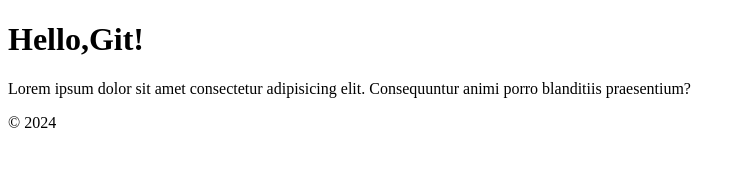
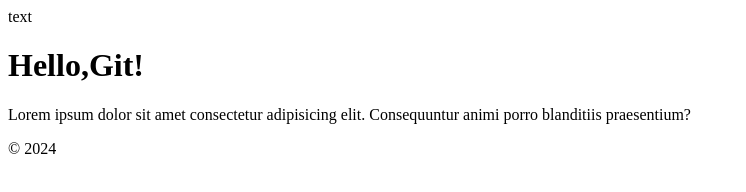
Before and after one commit to michaltheuser/Git-test, a plain HTML site: page index.html in a window 1280 px wide. Shown: the whole page, without its empty margins (0-746 px from the left). Drawn offline with Linux system fonts and the light colour scheme.

Commit message:
Update index.html

```diff
--- a/index.html
+++ b/index.html
@@ -6,6 +6,7 @@
     <meta name="viewport" content="width=device-width, initial-scale=1.0">
     <title>Document</title>
 </head>
+    <header> text </header>
 
 <body>
     <h1> Hello,Git!</h1>
```
